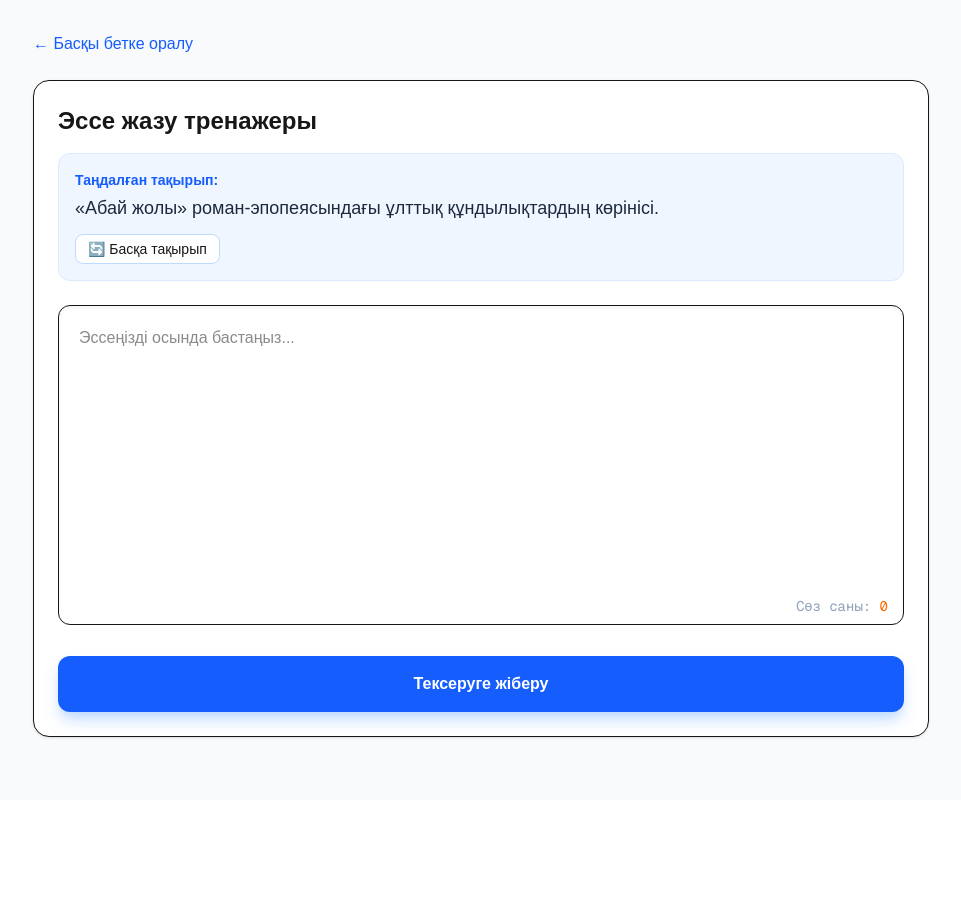
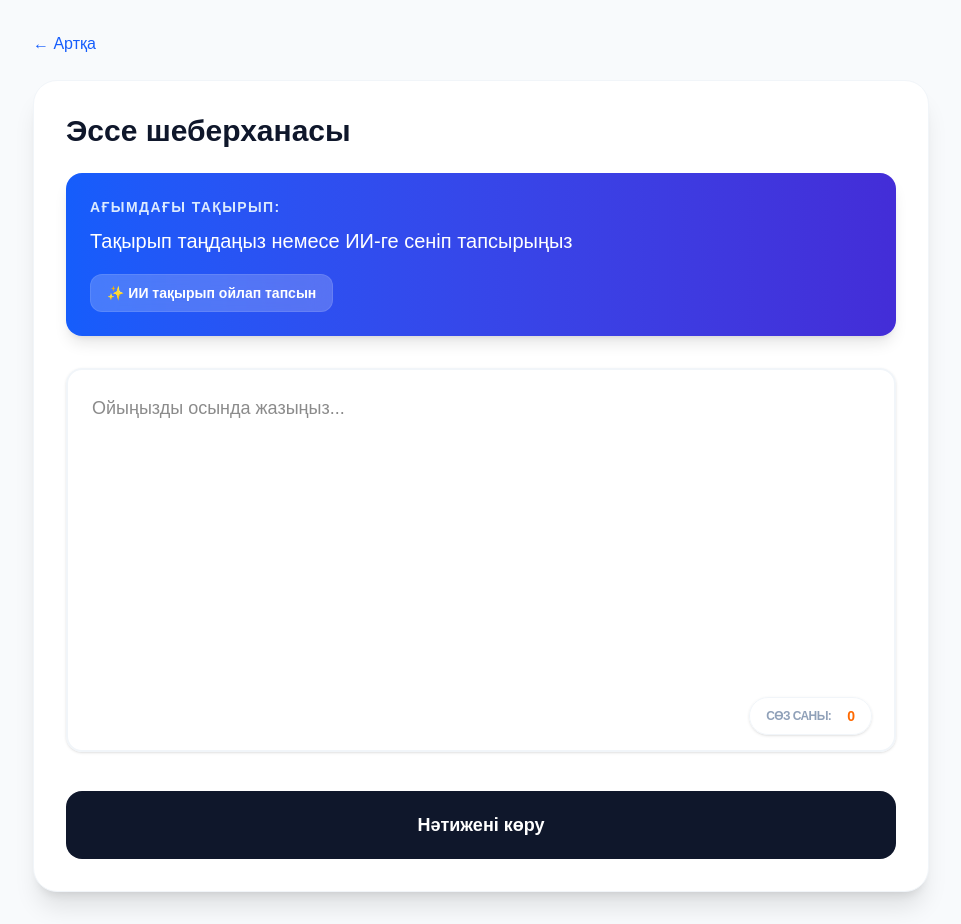
Before and after one commit to NurdauletMyrza/qazaq-olymp-ai, a Next.js app: page /essay in a window 1280 px wide. Shown: the whole page, without its empty margins (159-1120 px from the left). Before the commit the page ends 800 px from the top, so only its background shows below. Built offline with nearby package versions, Linux system fonts and the light colour scheme.

Commit message:
feat: title generator

```diff
--- a/src/app/api/check/route.ts
+++ b/src/app/api/check/route.ts
@@ -3,7 +3,7 @@ import { NextResponse } from "next/server";
 export async function POST(req: Request) {
     try {
         const { question, answer, type } = await req.json();
-        const apiKey = process.env.GEMINI_API_KEY || process.env.GOOGLE_GENERATIVE_AI_API_KEY;
+        const apiKey = process.env.GEMINI_API_KEY;
 
         if (!apiKey) {
             return NextResponse.json({ error: "API Key missing" }, { status: 500 });
@@ -12,8 +12,17 @@ export async function POST(req: Request) {
         // v1 нұсқасы және тұрақты 2.5-flash моделі
         const url = `https://generativelanguage.googleapis.com/v1/models/gemini-2.5-flash:generateContent?key=${apiKey}`;
 
-        // 2025-2026 ресми олимпиада критерийлері бойынша промпт
-        const systemPrompt = `
+        let prompt = "";
+
+        if (type === 'generate_topic') {
+            // ТАҚЫРЫП ОЙЛАП ТАБУ ПРОМПТЫ
+            prompt = `Сен қазақ тілі мен әдебиеті пәнінен олимпиада тапсырмаларын құрастырушысың.
+            9-11 сынып оқушыларына арналған эссе тақырыбын ойлап тап.
+            Тақырып әдеби шығармаларға (Абай жолы, Құлагер, т.б.) немесе заманауи еркін тақырыптарға (AI, құндылықтар) қатысты болуы керек.
+            ТЕК тақырыптың атын ғана қайтар, артық сөз жазба.`;
+        } else {
+            // ЭССЕ ТЕКСЕРУ ПРОМПТЫ (бұрынғы промпт)
+            prompt = `
 Сен — қазақ тілі мен әдебиеті пәнінен Республикалық олимпиаданың сарапшысысың.
 Оқушының жұмысын 2025-2026 оқу жылының ресми 50 ұпайлық жүйесімен бағала.
 
@@ -28,8 +37,9 @@ export async function POST(req: Request) {
 - Жалпы балл: [Ұпай]/50
 - Әр критерий бойынша талдау және алған балдары.
 - Қатемен жұмыс (нақты қателерді көрсету).
-- Оқушыға бағыт-бағдар беретін сарапшы кеңесі.
+- Оқушыға бағыт-бағдар беретін сарапшы кеңесі.\n\nТапсырма түрі: ${type}\nТақырып: ${question}\nОқушы жауабы: ${answer}\n\nМАҢЫЗДЫ: Әр критерийге толық тоқталып, аргументтер келтір. Жауапты соңына дейін аяқта.
         `;
+        }
 
         const response = await fetch(url, {
             method: "POST",
@@ -37,7 +47,7 @@ export async function POST(req: Request) {
             body: JSON.stringify({
                 contents: [{
                     parts: [{
-                        text: `${systemPrompt}\n\nТапсырма түрі: ${type}\nТақырып: ${question}\nОқушы жауабы: ${answer}\n\nМАҢЫЗДЫ: Әр критерийге толық тоқталып, аргументтер келтір. Жауапты соңына дейін аяқта.`
+                        text: prompt
                     }]
                 }],
                 generationConfig: {
--- a/src/app/essay/page.tsx
+++ b/src/app/essay/page.tsx
@@ -11,15 +11,27 @@ const topics = [
 ];
 
 export default function EssayPage() {
-    const [topic, setTopic] = useState(topics[0]);
+    const [topic, setTopic] = useState("Тақырып таңдаңыз немесе ИИ-ге сеніп тапсырыңыз");
     const [essay, setEssay] = useState('');
     const [result, setResult] = useState('');
     const [loading, setLoading] = useState(false);
+    const [isGeneratingTopic, setIsGeneratingTopic] = useState(false);
 
-    const generateTopic = () => {
-        const randomTopic = topics[Math.floor(Math.random() * topics.length)];
-        setTopic(randomTopic);
+    const generateAiTopic = async () => {
+        setIsGeneratingTopic(true);
+        try {
+            const res = await fetch('/api/check', {
+                method: 'POST',
+                headers: { 'Content-Type': 'application/json' },
+                body: JSON.stringify({ type: 'generate_topic' }),
+            });
+            const data = await res.json();
+            setTopic(data.text);
             setResult('');
+        } catch (error) {
+            alert("Тақырып ойлап табу мүмкін болмады");
+        }
+        setIsGeneratingTopic(false);
     };
 
     const wordCount = essay.trim() === '' ? 0 : essay.trim().split(/\s+/).length;
@@ -49,48 +61,53 @@ export default function EssayPage() {
         setLoading(false);
     };
 
-    return (
-        <div className="min-h-screen bg-slate-50 p-4 md:p-8">
+    return (<div className="min-h-screen bg-slate-50 p-4 md:p-8">
             <div className="max-w-4xl mx-auto">
-                <Link href="/" className="text-blue-600 hover:underline mb-6 inline-block">← Басқы бетке оралу</Link>
+                <Link href="/" className="text-blue-600 hover:underline mb-6 inline-block">← Артқа</Link>
 
-                <div className="bg-white rounded-2xl shadow-sm p-6 border mb-6">
-                    <h1 className="text-2xl font-bold mb-4">Эссе жазу тренажеры</h1>
+                <div className="bg-white rounded-3xl shadow-xl p-8 border border-slate-100">
+                    <h1 className="text-3xl font-black mb-6 text-slate-900">Эссе шеберханасы</h1>
 
-                    <div className="bg-blue-50 p-4 rounded-xl border border-blue-100 mb-6">
-                        <p className="text-sm text-blue-600 font-semibold mb-1">Таңдалған тақырып:</p>
-                        <p className="text-lg font-medium text-slate-800">{topic}</p>
+                    <div className="bg-gradient-to-r from-blue-600 to-indigo-700 p-6 rounded-2xl text-white mb-8 shadow-lg">
+                        <p className="text-blue-100 text-sm font-bold uppercase tracking-widest mb-2">Ағымдағы тақырып:</p>
+                        <h2 className="text-xl font-medium leading-relaxed">
+                            {isGeneratingTopic ? "✨ ИИ жаңа тақырып іздеп жатыр..." : topic}
+                        </h2>
+
+                        <div className="flex gap-3 mt-4">
                             <button
-                            onClick={generateTopic}
-                            className="mt-3 text-sm bg-white border border-blue-200 px-3 py-1 rounded-lg hover:bg-blue-100 transition"
+                                onClick={generateAiTopic}
+                                disabled={isGeneratingTopic}
+                                className="bg-white/20 hover:bg-white/30 backdrop-blur-md px-4 py-2 rounded-xl text-sm font-bold transition-all border border-white/10"
                             >
-                            🔄 Басқа тақырып
+                                ✨ ИИ тақырып ойлап тапсын
                             </button>
                         </div>
+                    </div>
 
-                    <div className="relative">
+                    {/* Текстік редактор бөлімі */}
+                    <div className="relative group">
                         <textarea
-                className="w-full h-80 p-5 border rounded-xl focus:ring-2 focus:ring-blue-500 outline-none transition-all resize-none shadow-inner"
-                placeholder="Эссеңізді осында бастаңыз..."
+                            className="w-full h-96 p-6 border-2 border-slate-100 rounded-2xl focus:border-blue-500 focus:ring-4 focus:ring-blue-50/50 outline-none transition-all resize-none text-lg leading-relaxed shadow-sm group-hover:shadow-md"
+                            placeholder="Ойыңызды осында жазыңыз..."
                             value={essay}
                             onChange={(e) => setEssay(e.target.value)}
                         />
-                        <div className="absolute bottom-4 right-4 text-sm font-mono text-slate-400">
-                            Сөз саны: <span className={wordCount < 200 ? 'text-orange-500' : 'text-green-600'}>{wordCount}</span>
+                        <div className="absolute bottom-6 right-6 flex items-center gap-4 bg-white/80 backdrop-blur px-4 py-2 rounded-full border border-slate-100 shadow-sm">
+                            <span className="text-xs font-bold text-slate-400 uppercase tracking-tighter">Сөз саны:</span>
+                            <span className={`text-sm font-black ${essay.split(/\s+/).length < 200 ? 'text-orange-500' : 'text-green-600'}`}>
+                                {essay.trim() === '' ? 0 : essay.trim().split(/\s+/).length}
+                            </span>
                         </div>
                     </div>
 
                     <button
-                        onClick={checkEssay}
-                        disabled={loading}
-                        className={`w-full mt-6 py-4 rounded-xl font-bold text-white transition-all ${
-                            loading ? 'bg-slate-400' : 'bg-blue-600 hover:bg-blue-700 shadow-lg shadow-blue-200'
-                        }`}
+                        onClick={() => {/* checkEssay функциясын шақыру */}}
+                        className="w-full mt-8 bg-slate-900 text-white py-5 rounded-2xl font-black text-lg hover:bg-blue-600 hover:shadow-2xl hover:shadow-blue-200 transition-all transform active:scale-[0.98]"
                     >
-                        {loading ? 'ИИ тексеріп жатыр...' : 'Тексеруге жіберу'}
+                        {loading ? '🔍 Сараптама жасалуда...' : 'Нәтижені көру'}
                     </button>
                 </div>
-
                 {result && (
                     <div className="bg-white rounded-2xl shadow-sm p-6 border border-green-100 animate-in fade-in duration-500">
                         <h2 className="text-xl font-bold mb-4 flex items-center">
```
Lines whose indentation alone changed are shown as unchanged.
